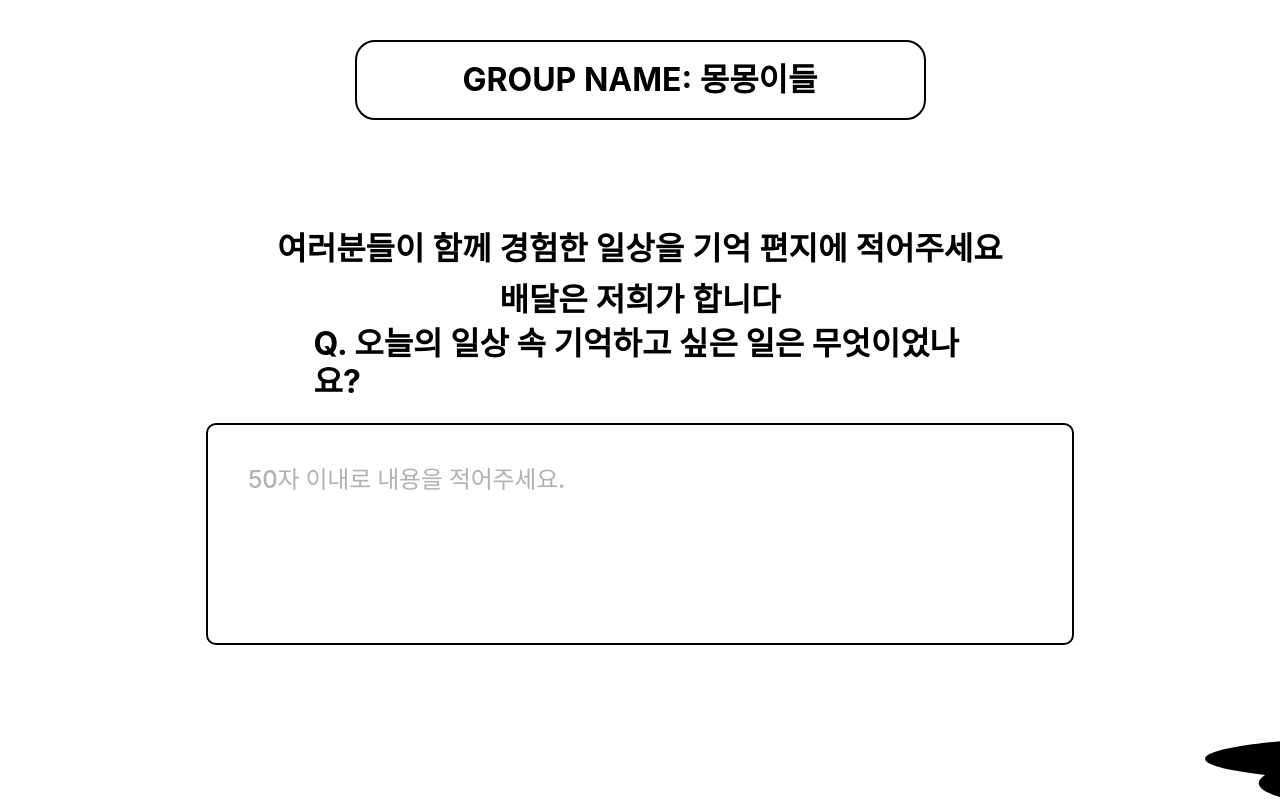
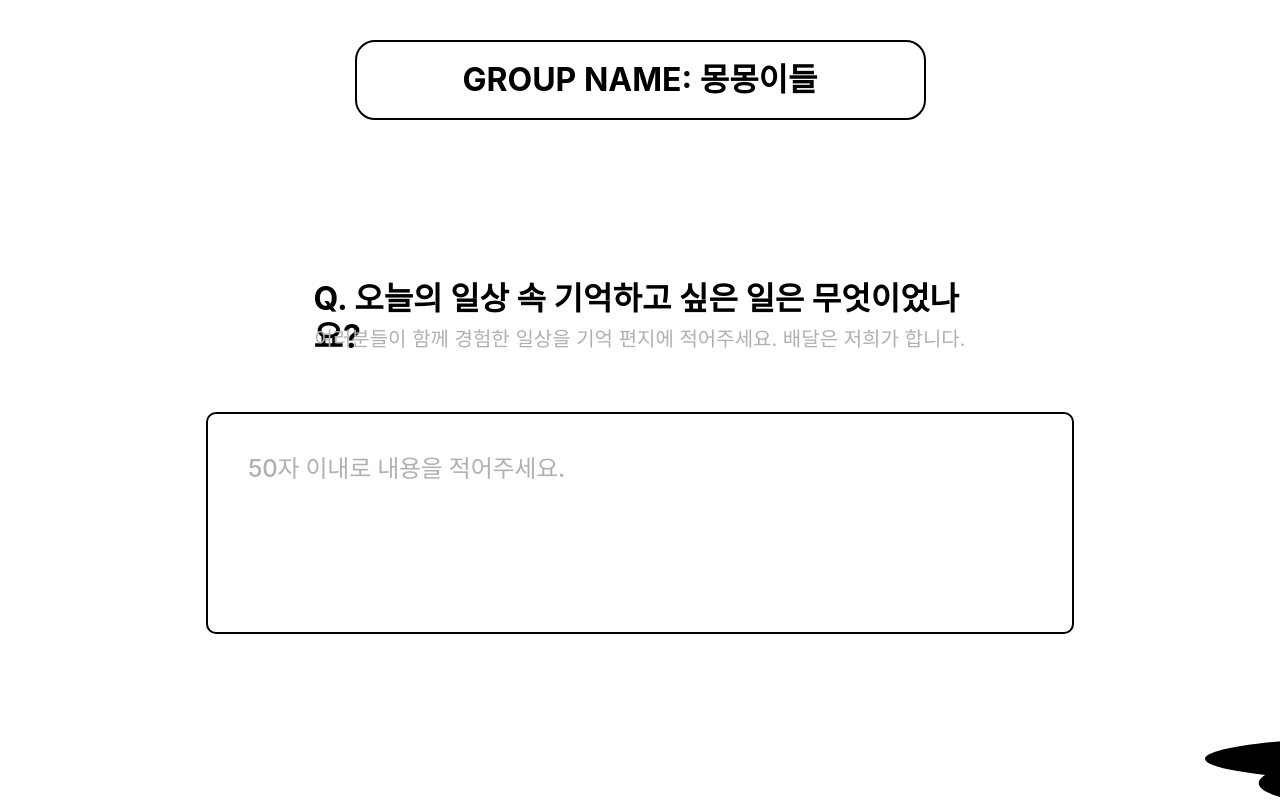
Before and after one commit to ILsangEmong/ILsangEmong-Web, a React (Create React App) app: page /group/comment in a window 1280 px wide. Shown: the top 800 px of the page. Built offline with nearby package versions, Linux system fonts and the light colour scheme; a web font is replaced by a local one.

Commit message:
design: 스타일링

```diff
--- a/src/pages/CommentForm.tsx
+++ b/src/pages/CommentForm.tsx
@@ -18,13 +18,9 @@ export default function CommentForm() {
   return (
     <StCommentForm>
       <StTitle>GROUP NAME: 몽몽이들</StTitle>
-      <div>
-        여러분들이 함께 경험한 일상을 기억 편지에 적어주세요
-        <br />
-        배달은 저희가 합니다
-      </div>
       <StContainer>
         <label>Q. 오늘의 일상 속 기억하고 싶은 일은 무엇이었나요?</label>
+        <div>여러분들이 함께 경험한 일상을 기억 편지에 적어주세요. 배달은 저희가 합니다.</div>
         <StInputReviewText
           value={comment}
           onChange={(e) => setComment(e.target.value)}
@@ -48,12 +44,6 @@ const StCommentForm = styled.div`
   justify-content: center;
   align-items: center;
   position: relative;
-  & > *:nth-child(2) {
-    font-weight: 600;
-    font-size: 32px;
-    line-height: 51px;
-    text-align: center;
-  }
   & > *:last-child {
     position: absolute;
     top: 444px;
@@ -81,7 +71,7 @@ const StTitle = styled.div`
   line-height: 38px;
 
   margin-top: 40px;
-  margin-bottom: 103px;
+  margin-bottom: 160px;
 `;
 
 const StContainer = styled.div`
@@ -95,7 +85,18 @@ const StContainer = styled.div`
     line-height: 38px;
     color: #000000;
 
+    margin-bottom: 8px;
+  }
+  & > *:nth-child(2) {
     margin-bottom: 60px;
+    font-weight: 400;
+    font-size: 20px;
+    line-height: 26px;
+    /* identical to box height, or 130% */
+
+    /* 4조_gray */
+
+    color: #b1b1b1;
   }
 
   display: flex;
```
